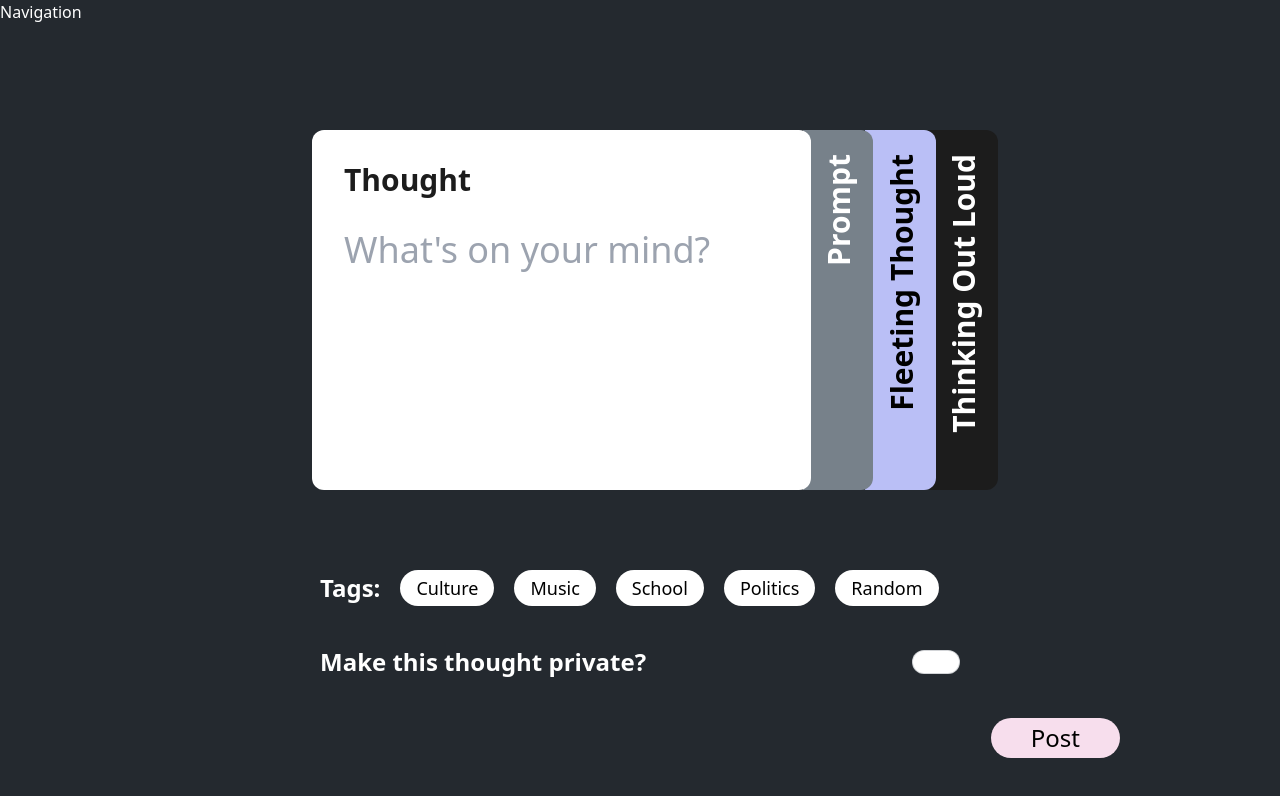
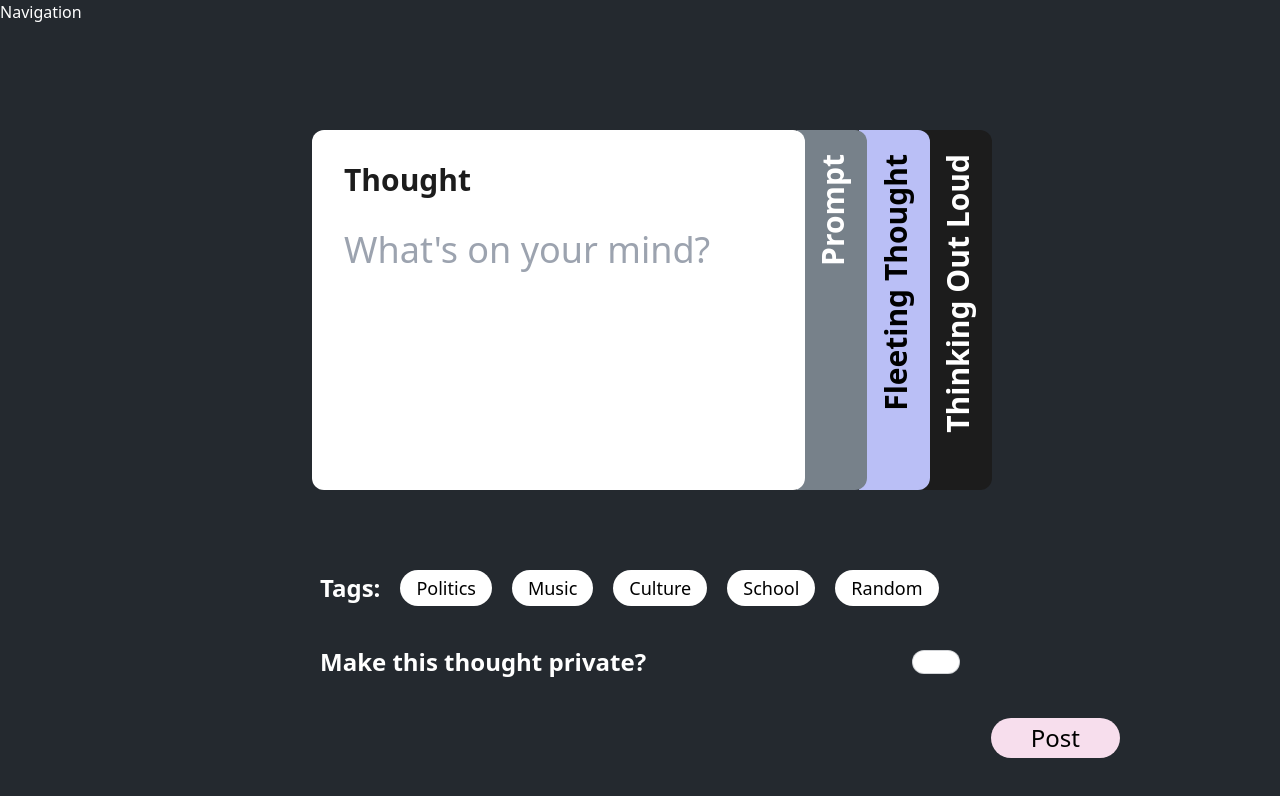
Before and after one commit to UCR-CS110-S23/project-methinks, a Next.js app: page / in a window 1280 px wide. Shown: the top 796 px of the page. Built offline with nearby package versions, Linux system fonts and the light colour scheme.

Commit message:
refactored tags implementation

```diff
--- /dev/null
+++ b/components/Tag.jsx
@@ -0,0 +1,16 @@
+import React from "react";
+
+const Tag = ({ name, isSelected, handleSelected }) => {
+  return (
+    <button
+      onClick={() => handleSelected(name)}
+      className={`cursor-pointer text-black p-1 px-4 rounded-3xl font-medium text-lg ${
+        isSelected ? `bg-[#F7DEED]` : `bg-white`
+      }`}
+    >
+      {name}
+    </button>
+  );
+};
+
+export default Tag;
--- a/components/Tags.jsx
+++ b/components/Tags.jsx
@@ -1,25 +1,26 @@
-import React from "react";
+import React, { useState } from "react";
+import Tag from "./Tag";
+// import { tagsList } from "@/public/data/tagsList";
 
 const Tags = () => {
+  const tagsList = ["Politics", "Music", "Culture", "School", "Random"];
+  const [selectedTag, setSelectedTag] = useState("");
+
+  const handleTagClick = (tagName) => {
+    setSelectedTag(tagName);
+  };
+  console.log(selectedTag);
   return (
     <div className="flex items-center gap-x-5 mb-10">
-      {/* <div className="flex items-center gap-x-5 mb-10"> */}
       <p className="text-white font-semibold text-2xl">Tags:</p>
-      <p className="bg-white text-black p-1 px-4 rounded-3xl font-medium text-lg">
-        Culture
-      </p>
-      <p className="bg-white text-black p-1 px-4 rounded-3xl font-medium text-lg">
-        Music
-      </p>
-      <p className="bg-white  text-black p-1 px-4 rounded-3xl font-medium text-lg">
-        School
-      </p>
-      <p className="bg-white text-black p-1 px-4 rounded-3xl font-medium text-lg">
-        Politics
-      </p>
-      <p className="bg-white text-black p-1 px-4 rounded-3xl font-medium text-lg">
-        Random
-      </p>
+      {tagsList.map((tag, index) => (
+        <Tag
+          key={index}
+          name={tag}
+          isSelected={selectedTag === tag}
+          handleSelected={handleTagClick}
+        />
+      ))}
     </div>
   );
 };
--- a/components/ThoughtPost.jsx
+++ b/components/ThoughtPost.jsx
@@ -8,7 +8,7 @@ const ThoughtPost = () => {
       <textarea
         name="thought"
         id=""
-        className="focus:outline-none resize-none min-w-full h-2/3 px-8 text-4xl font-normal bg-white text-[#77818A]"
+        className="focus:outline-none resize-none w-full h-2/3 px-8 text-4xl font-normal bg-white text-[#1C1C1C]"
         // className="focus:outline-none resize-none w-full h-2/3 px-8 text-4xl font-normal text-[#77818A]"
         placeholder="What's on your mind?"
       />
--- a/components/Post.jsx
+++ b/pages/Post.js
@@ -1,6 +1,6 @@
 import React from "react";
-import ThoughtPost from "./ThoughtPost";
-import Tags from "./Tags";
+import ThoughtPost from "../components/ThoughtPost";
+import Tags from "../components/Tags";
 
 const Post = () => {
   return (
@@ -49,7 +49,7 @@ const Post = () => {
           </button> */}
         </div>
       </div>
-      <button className="self-end bg-[#F7DEED] p-1 px-10 rounded-3xl font-medium text-2xl -translate-x-40 -translate-y-10 text-black">
+      <button className="self-end bg-[#F7DEED] p-1 px-10 rounded-3xl font-medium text-2xl -translate-x-40 -translate-y-10 text-black hover:bg-white">
         Post
       </button>
     </div>
--- a/pages/index.js
+++ b/pages/index.js
@@ -3,7 +3,7 @@
 // eslint-disable-next-line new-cap
 // const inter = Inter({ subsets: ["latin"] });
 
-import Post from "@/components/Post";
+import Post from "@/pages/Post";
 export default function Home() {
   return (
     <div className="">
```
Also changed, not shown: pages/Feed.js (added), 1 other file (tests, documents, lock files or other folders).
